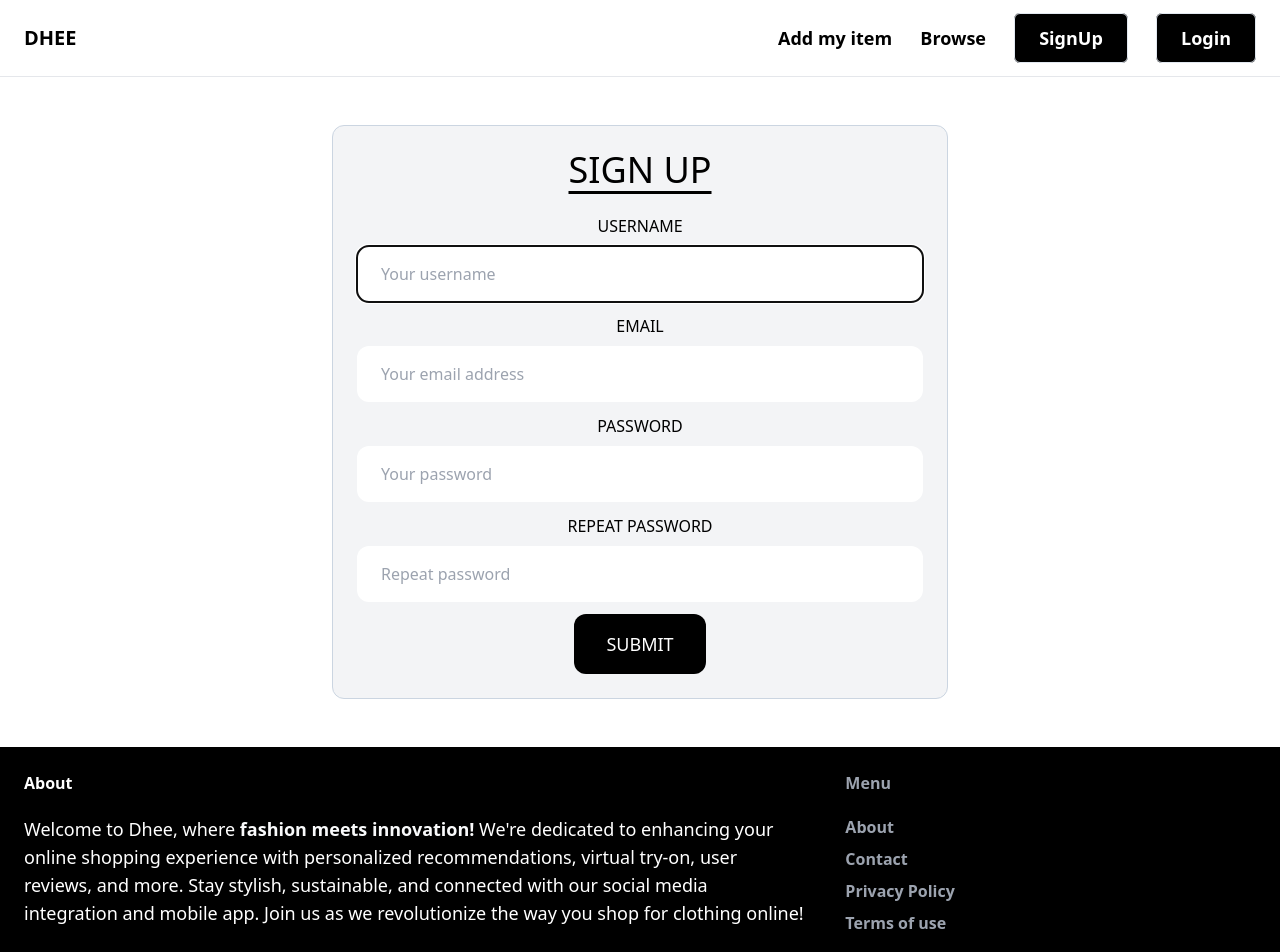
After one commit to dhar127/Django__Marketplace, a Django app: page /signup/ in a window 1280 px wide. The commit adds this page. Shown: the top 952 px of the page. Run offline with Django 4.2, Linux system fonts and the light colour scheme; some libraries are stand-ins or nearby versions; grey boxes are pictures that could not be loaded.

Commit message:
added signup login

```diff
--- /dev/null
+++ b/dhee/app/forms.py
@@ -0,0 +1,34 @@
+from django import forms
+from django.contrib.auth.forms import UserCreationForm, AuthenticationForm
+from django.contrib.auth.models import User
+
+class SignupForm(UserCreationForm):
+    class Meta:
+        model = User
+        fields = ('username', 'email', 'password1', 'password2')
+
+    username = forms.CharField(widget=forms.TextInput(attrs={
+        'placeholder': 'Your username',
+        'class': 'w-full py-4 px-6 rounded-xl'
+    }))
+    email = forms.CharField(widget=forms.EmailInput(attrs={
+        'placeholder': 'Your email address',
+        'class': 'w-full py-4 px-6 rounded-xl'
+    }))
+    password1 = forms.CharField(widget=forms.PasswordInput(attrs={
+        'placeholder': 'Your password',
+        'class': 'w-full py-4 px-6 rounded-xl'
+    }))
+    password2 = forms.CharField(widget=forms.PasswordInput(attrs={
+        'placeholder': 'Repeat password',
+        'class': 'w-full py-4 px-6 rounded-xl'
+    }))
+class LoginForm(AuthenticationForm):
+    username = forms.CharField(widget=forms.TextInput(attrs={
+        'placeholder': 'Your username',
+        'class': 'w-full py-4 px-6 rounded-xl'
+    }))
+    password = forms.CharField(widget=forms.PasswordInput(attrs={
+        'placeholder': 'Your password',
+        'class': 'w-full py-4 px-6 rounded-xl'
+    }))
--- a/dhee/app/templates/app/base.html
+++ b/dhee/app/templates/app/base.html
@@ -4,7 +4,7 @@
     <meta charset="UTF-8">
     <meta name="viewport" content="width=device-width, initial-scale=1.0">
     <script src="https://cdn.tailwindcss.com"></script>
-    <title>{% block title %}{% endblock%}| DHEE</title>
+    <title>{% block title %}{% endblock%} | DHEE</title>
 </head>
 <body>
     <nav class="py-6 px-6 flex justify-between border-b items-center border-gray-200">
@@ -14,9 +14,11 @@
         <a href="#" class="text-lg font-semibold hover:text-gray-500">Browse</a>
         <!-- <a href="#" class="text-lg font-semibold rounded-md bg-black text-white">SignUp</div> -->
         <!-- <a href="#" class="text-lg "></a> -->
-        <a href="#" class="px-6 py-3 text-lg font-semibold bg-black text-white rounded-md border border-slate-200 hover:text-gray-500">SignUp</a>
-        <a href="#" class="px-6 py-3 text-lg font-semibold bg-black text-white rounded-md border border-slate-200 hover:text-gray-500">Login</a>
-
+         {% if request.user.is_authenticated %}
+         {% else %}
+        <a href="{% url 'app:signup' %}" class="px-6 py-3 text-lg font-semibold bg-black text-white rounded-md border border-slate-200 hover:text-gray-500">SignUp</a>
+        <a href="{% url 'app:login' %}" class="px-6 py-3 text-lg font-semibold bg-black text-white rounded-md border border-slate-200 hover:text-gray-500">Login</a>
+        {% endif %}
     </div>
     </nav>
     <div class="px-6 py-6">
@@ -27,7 +29,7 @@
     <div class="w-2/3 pr-10">
         <h3 class="mb-5 font-semibold text-white">About</h3>
         <p class="text-lg text-white">Welcome to Dhee, where <span class="mb-5 font-bold text-gray-50">fashion meets innovation!</span> We're dedicated to enhancing your online shopping experience with personalized recommendations, virtual try-on, user reviews, and more. Stay stylish, sustainable, and connected with our social media integration and mobile app. Join us as we revolutionize the way you shop for clothing online!</p><br>
-        <iframe src="https://drive.google.com/file/d/1TpXIBt-Da76QXyeT8S3cT1oOVBU2nL4A/preview" width="800" height="480" style="border-radius: 10px;"></iframe>
+        <iframe src="https://drive.google.com/file/d/1DoYyEV4HCB9qCm9oEotQL0ZJdMHdMpZn/preview" width="800" height="380" style="border-radius: 10px;"></iframe>
 
 
     </div>
@@ -36,7 +38,7 @@
             <h3 class="font-semibold mb-5 text-gray-400">Menu</h3>
             <ul class="space-y-2">
             <li><a href="#" class="mb-5 font-semibold text-gray-400">About</a></h3>
-            <li><a href="{% url 'contact' %}" class="mb-5 font-semibold text-gray-400">Contact</a></h3>
+            <li><a href="{% url 'app:contact' %}" class="mb-5 font-semibold text-gray-400">Contact</a></h3>
             <li><a href="#" class="mb-5 font-semibold text-gray-400">Privacy Policy</a></h3>
             <li><a href="#" class="mb-5 font-semibold text-gray-400">Terms of use</a></h3>
             </ul>
--- /dev/null
+++ b/dhee/app/templates/app/signup.html
@@ -0,0 +1,45 @@
+{% extends 'app/base.html' %}
+
+{% block title %}Sign up{% endblock %}
+
+{% block content %}
+<div class="w-1/2 my-6 mx-auto p-6 bg-gray-100 rounded-xl object-none text-center border border-slate-300">
+    <h1 class="mb-6 text-4xl underline underline-offset-8 ">SIGN UP</h1>
+
+    <form method="post" action=".">
+        {% csrf_token %}
+
+        <div class="mb-3">
+            <label class="inline-block mb-2 hover:underline uppercase ">Username</label><br>
+            {{ form.username }}
+        </div>
+
+        <div class="mb-3">
+            <label class="inline-block mb-2 hover:underline uppercase">Email</label><br>
+            {{ form.email }}
+        </div>
+
+        <div class="mb-3">
+            <label class="inline-block mb-2 hover:underline uppercase">Password</label><br>
+            {{ form.password1 }}
+        </div>
+
+        <div class="mb-3">
+            <label class="inline-block mb-2 hover:underline uppercase">Repeat password</label><br>
+            {{ form.password2 }}
+        </div>
+
+        {% if form.errors or form.non_field_errors %}
+            <div class="mb-3 p-6 bg-gray-700 rounded-xl hover:underline">
+                {% for field in form %}
+                    {{ field.errors }}
+                {% endfor %}
+
+                {{ form.non_field_errors }}
+            </div>
+        {% endif %}
+
+        <button class="py-4 px-8 text-lg bg-black hover:bg-gray-500 rounded-xl text-white uppercase">Submit</button>
+    </form>
+</div>
+{% endblock %}
--- a/dhee/app/urls.py
+++ b/dhee/app/urls.py
@@ -0,0 +1,12 @@
+from django.urls import path
+from django.contrib.auth import views as auth_views
+from . import views
+from .forms import LoginForm
+app_name='app'
+urlpatterns=[
+    path('',views.index,name='index'),
+    path('contact/',views.contact,name='contact'),
+    path('signup/',views.signup,name='signup'),
+    path('login/',auth_views.LoginView.as_view(template_name='app/login.html' ,authentication_form=LoginForm),name='login'),
+
+]
--- a/dhee/app/views.py
+++ b/dhee/app/views.py
@@ -1,5 +1,6 @@
 from django.shortcuts import render
 from item.models import Category, Item
+from .forms import SignupForm
 # Create your views here.
 def index(request):
     items=Item.objects.filter(is_sold=False)
@@ -10,3 +11,8 @@ def index(request):
     })
 def contact(request):
     return render(request,"app/contact.html")
+def signup(request):
+    form=SignupForm()
+    return render(request,'app/signup.html',{
+        'form':form
+    })
--- a/dhee/dhee/settings.py
+++ b/dhee/dhee/settings.py
@@ -122,6 +122,9 @@ USE_TZ = True
 STATIC_URL = 'static/'
 MEDIA_URL='media/'
 MEDIA_ROOT=BASE_DIR/'media'
+LOGIN_URL='/login/'
+LOGIN_REDIRECT_URL='/'
+LOGOUT_REDIRECT_URL='/'
 
 # Default primary key field type
 # https://docs.djangoproject.com/en/4.2/ref/settings/#default-auto-field
--- a/dhee/dhee/urls.py
+++ b/dhee/dhee/urls.py
@@ -16,12 +16,12 @@ Including another URLconf
 """
 from django.contrib import admin
 from django.urls import path,include
-from app.views import index,contact
+
 from django.conf import settings
 from django.conf.urls.static import static
 urlpatterns = [
     path('admin/', admin.site.urls),
-    path('',index,name="index"),
+    path('',include('app.urls')),
     path('items/',include("item.urls")),
-    path('contact/',contact,name="contact")
+
 ]+static(settings.MEDIA_URL,document_root=settings.MEDIA_ROOT)
```
Also changed, not shown: dhee/app/forms.html (added, +35 -0 lines), dhee/app/templates/app/login.html (added, +39 -0 lines), dhee/item/templates/item/detail.html (+1 -19 lines), dhee/db.sqlite3, dhee/media/item_images/denim2_wrvbonD.jpg (added), dhee/media/item_images/denim4_UDvK7V3.jpg (added).
